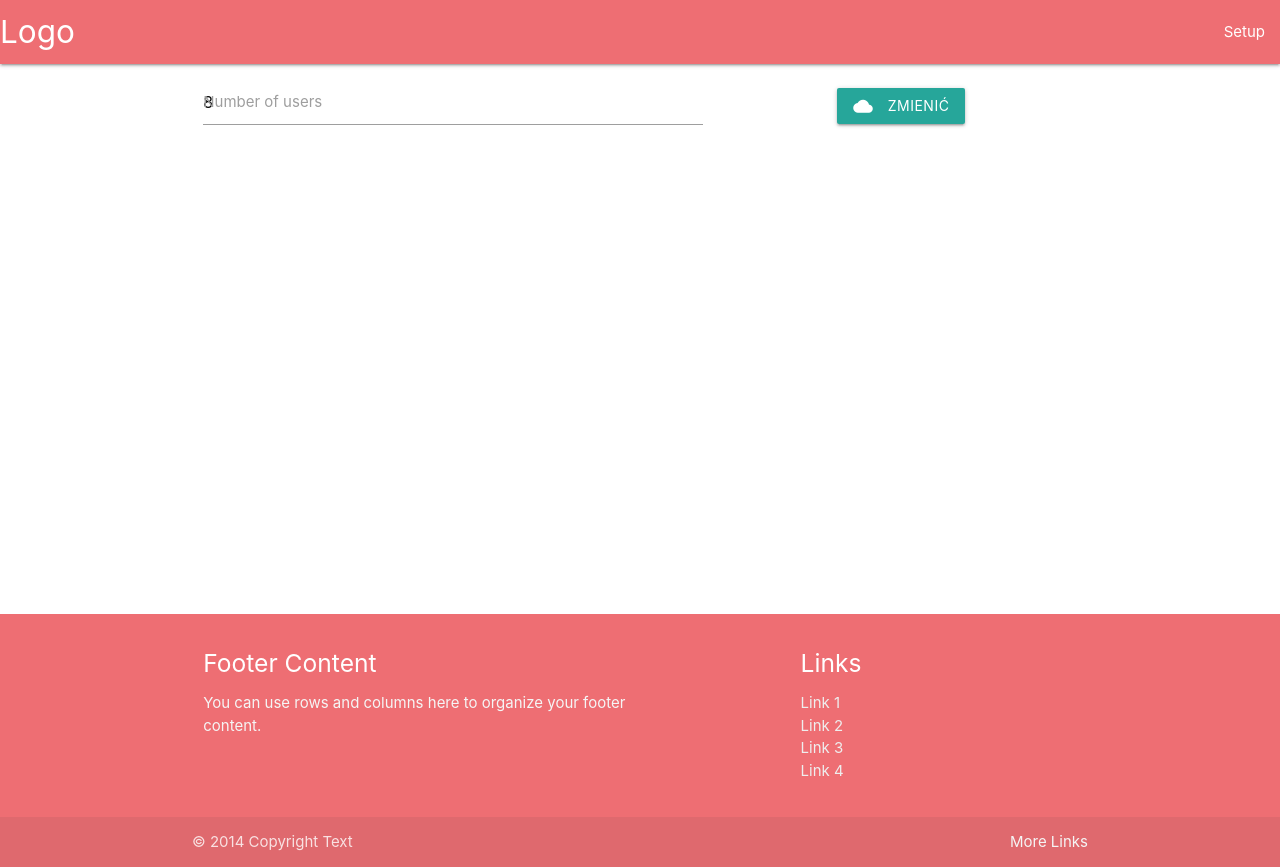
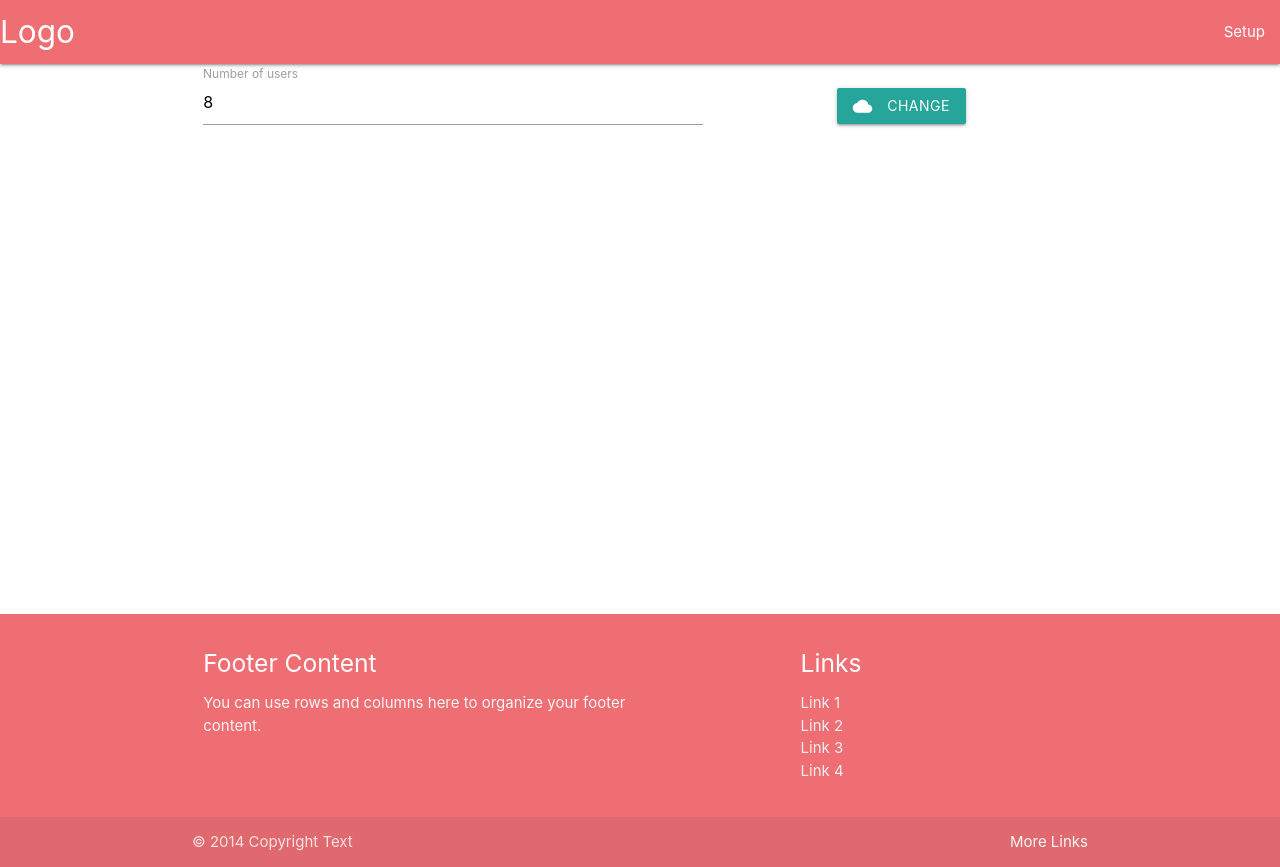
Before and after one commit to rudolfklikh/social-network, an Angular app in the folder social-network/: page /setup in a window 1280 px wide. Built offline with nearby package versions, Linux system fonts and the light colour scheme.

Commit message:
fixed bug with label

```diff
--- a/social-network/src/app/setup/setup.component.html
+++ b/social-network/src/app/setup/setup.component.html
@@ -1,11 +1,11 @@
 <div class="row">
   <div class="setup_block--flex">
       <div class="input-field col s7 m7 l7">
-          <input id="last_name" type="number" class="validate" [(ngModel)]="size">
-          <label for="last_name">Number of users</label>
+          <input id="first_name2" class="validate" [(ngModel)]="size">
+          <label class="active" for="first_name2">Number of users</label>
       </div>
       <div class="col s5 m5 l5 setup_button-block--align">
-          <a class="waves-effect waves-light btn" (click)="onChange()"><i class="material-icons left">cloud</i>Zmienić</a>
+          <a class="waves-effect waves-light btn" (click)="onChange()"><i class="material-icons left">cloud</i>Change</a>
       </div>
   </div>
 </div>
```
